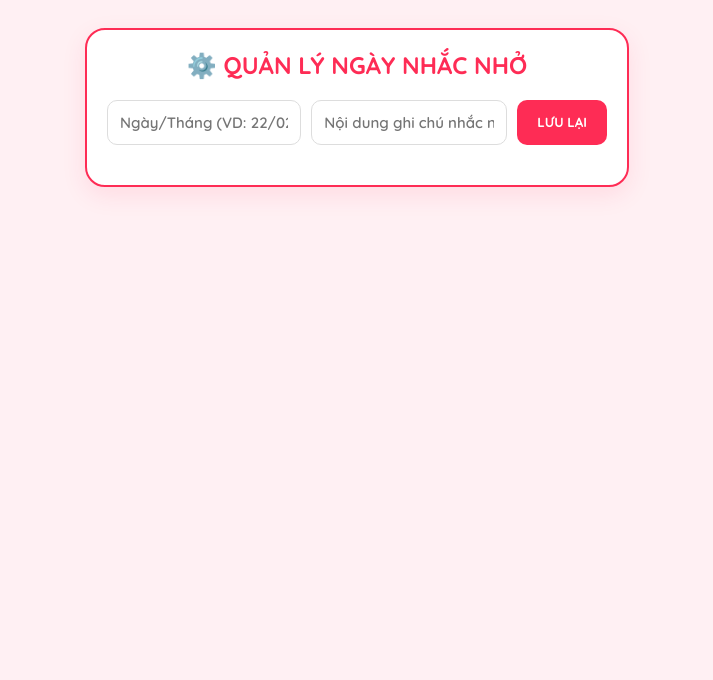
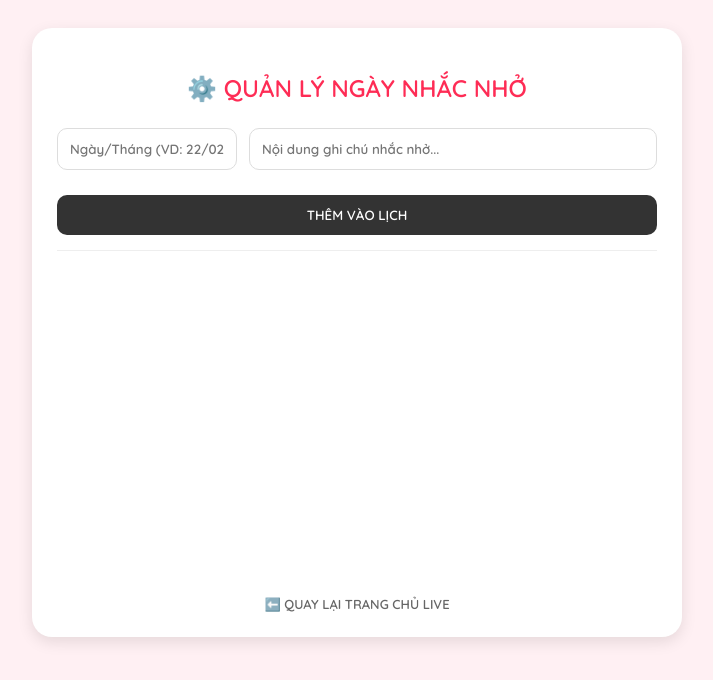
Before and after one commit to cmttiktok/doccmttam, a website: page admin.html in a window 1280 px wide. Shown: the whole page, without its empty margins (283-996 px from the left). Drawn offline with Linux system fonts and the light colour scheme; no server answers.

Commit message:
Update admin.html

```diff
--- a/admin.html
+++ b/admin.html
@@ -2,37 +2,38 @@
 <html lang="vi">
 <head>
     <meta charset="UTF-8">
-    <meta name="viewport" content="width=device-width, initial-scale=1.0">
-    <title>ADMIN - QUẢN LÝ NHẮC NHỞ</title>
-    <link href="https://fonts.googleapis.com/css2?family=Quicksand:wght@600;700&display=swap" rel="stylesheet">
+    <title>BÈO ADMIN - LỊCH NHẮC NHỞ</title>
+    <link href="https://fonts.googleapis.com/css2?family=Quicksand:wght@600&display=swap" rel="stylesheet">
     <style>
-        :root { --pink: #fe2c55; --bg: #fff0f3; --panel: #ffffff; }
-        body { font-family: 'Quicksand', sans-serif; background: var(--bg); padding: 20px; display: flex; flex-direction: column; align-items: center; }
-        .container { width: 100%; max-width: 500px; background: var(--panel); padding: 20px; border-radius: 20px; border: 2px solid var(--pink); box-shadow: 0 8px 25px rgba(254,44,85,0.1); }
-        h2 { color: var(--pink); text-align: center; margin-top: 0; }
-        .form-group { display: flex; gap: 10px; margin-bottom: 20px; }
-        input[type="text"] { flex: 1; padding: 12px; border-radius: 10px; border: 1px solid #ddd; font-family: inherit; font-size: 15px; }
-        .input-date { width: 90px; text-align: center; }
-        button { padding: 12px 20px; border: none; border-radius: 10px; background: var(--pink); color: white; font-weight: bold; cursor: pointer; font-family: inherit; }
-        .reminder-list { display: flex; flex-direction: column; gap: 10px; }
-        .reminder-item { display: flex; justify-content: space-between; align-items: center; padding: 10px 15px; background: #f8f9fa; border-radius: 10px; border-left: 4px solid var(--pink); }
-        .date-badge { font-weight: 700; color: var(--pink); margin-right: 10px; }
-        .delete-btn { background: #333; padding: 6px 12px; font-size: 13px; }
+        body { font-family: 'Quicksand', sans-serif; background: #fff0f3; padding: 20px; }
+        .container { max-width: 600px; margin: auto; background: white; padding: 25px; border-radius: 20px; box-shadow: 0 5px 15px rgba(0,0,0,0.1); }
+        input { width: 100%; padding: 12px; margin: 5px 0; border-radius: 10px; border: 1px solid #ddd; box-sizing: border-box; font-family: inherit; }
+        .input-date { width: 30%; display: inline-block; }
+        .input-content { width: 68%; display: inline-block; float: right; }
+        button { width: 100%; padding: 12px; background: #333; color: white; border: none; border-radius: 10px; cursor: pointer; font-weight: bold; margin-top: 10px; font-family: inherit; }
+        button:hover { opacity: 0.9; }
+        .list { height: 320px; overflow-y: auto; margin-top: 15px; border-top: 1px solid #eee; padding-top: 10px; }
+        .item { display: flex; justify-content: space-between; padding: 12px 10px; border-bottom: 1px solid #f9f9f9; font-size: 14px; font-weight: bold; }
+        .date-badge { color: #fe2c55; margin-right: 10px; }
+        .del { color: #fe2c55; cursor: pointer; font-weight: bold; }
+        .back-link { display: block; text-align: center; margin-top: 15px; font-size: 13px; color: #666; text-decoration: none; font-weight: bold; }
     </style>
 </head>
 <body>
+    <div class="container">
+        <h2 style="text-align:center; color:#fe2c55;">⚙️ QUẢN LÝ NGÀY NHẮC NHỞ</h2>
 
-    <div class="container">
-        <h2>⚙️ QUẢN LÝ NGÀY NHẮC NHỞ</h2>
+        <div style="margin-bottom: 10px; overflow: hidden;">
+            <input type="text" id="txtDate" class="input-date" placeholder="Ngày/Tháng (VD: 22/02)">
+            <input type="text" id="txtContent" class="input-content" placeholder="Nội dung ghi chú nhắc nhở...">
+        </div>
+        <button id="btnAdd">THÊM VÀO LỊCH</button>
 
-        <div class="form-group">
-            <input type="text" id="txtDate" class="input-date" placeholder="Ngày/Tháng (VD: 22/02)">
-            <input type="text" id="txtContent" placeholder="Nội dung ghi chú nhắc nhở...">
-            <button id="btnAdd">LƯU LẠI</button>
+        <div class="list" id="listContainer">
+            <!-- Danh sách tự động tải vào đây -->
         </div>
 
-        <div class="reminder-list" id="listContainer">
-            </div>
+        <a href="/" class="back-link">⬅️ QUAY LẠI TRANG CHỦ LIVE</a>
     </div>
 
     <script>
@@ -52,8 +53,10 @@
                 const item = document.createElement('div');
                 item.className = 'reminder-item';
                 item.innerHTML = `
-                    <div><span class="date-badge">[Ngày ${date}]</span> <span>${allReminders[date]}</span></div>
-                    <button class="delete-btn" onclick="deleteDate('${date}')">Xóa</button>
+                    <div class="item">
+                        <div><span class="date-badge">[Ngày ${date}]</span><span>${allReminders[date]}</span></div>
+                        <span class="del" onclick="deleteDate('${date}')">XOÁ</span>
+                    </div>
                 `;
                 container.appendChild(item);
             });
```
